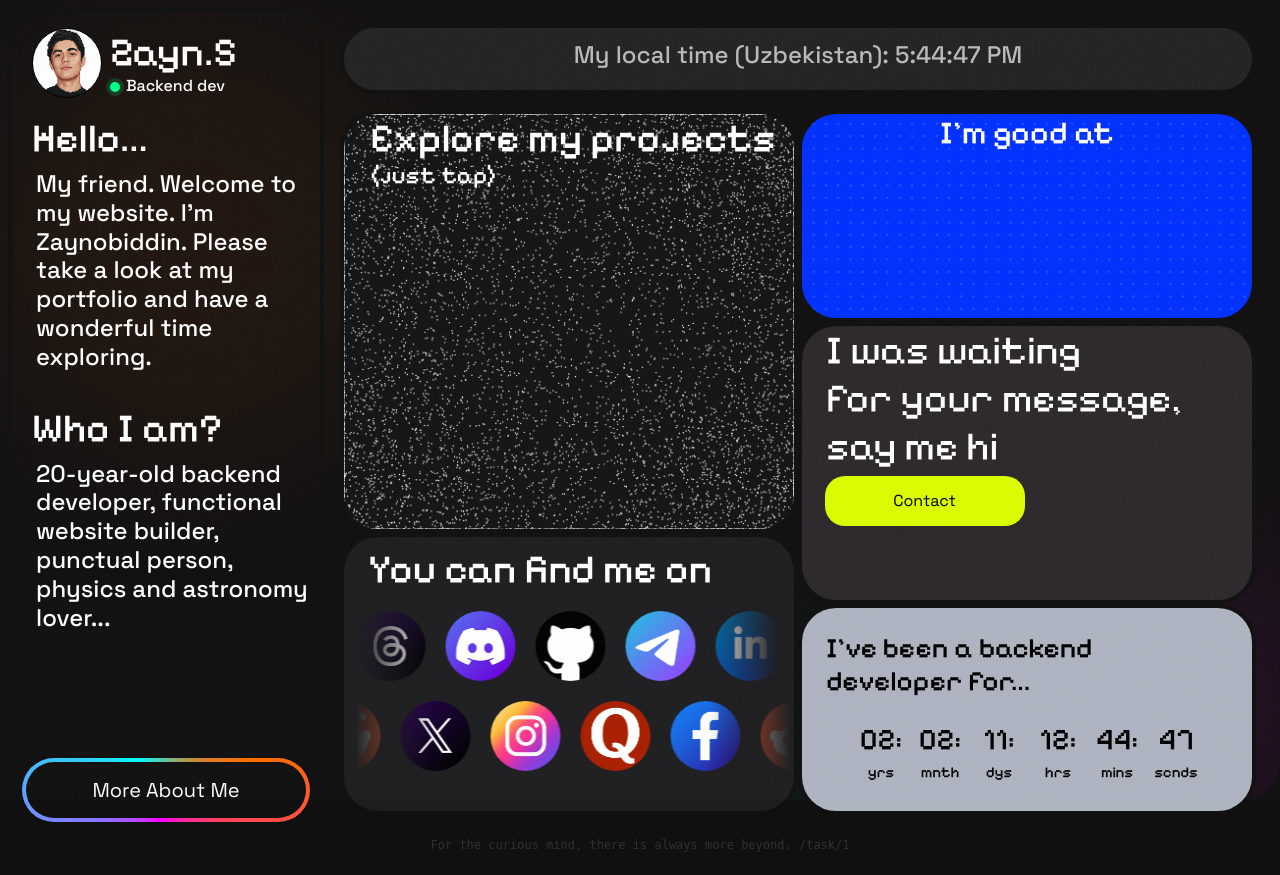
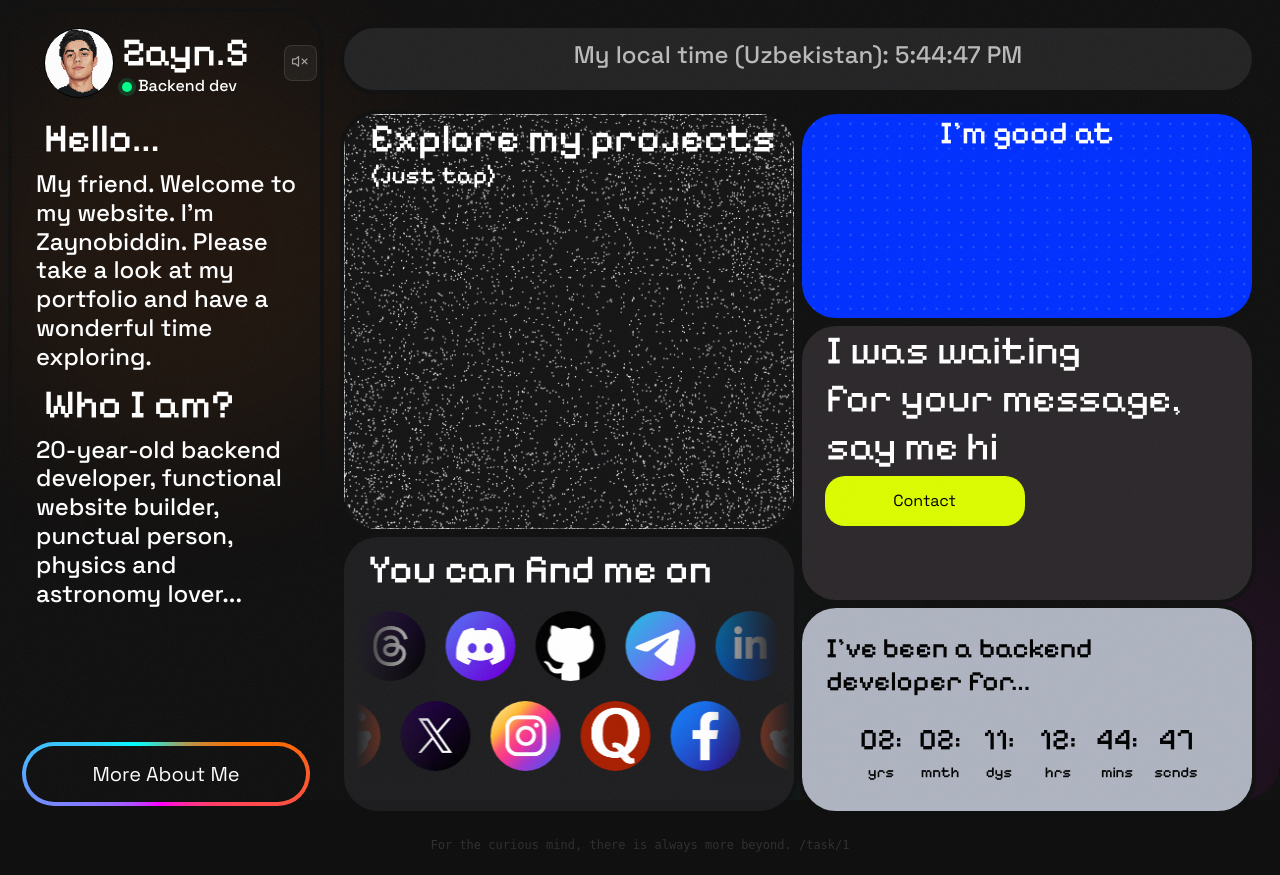
Before and after one commit to Zaynobiddin33/portf, a Django app: page / in a window 1280 px wide. Shown: the top 875 px of the page. Run offline with Django 5.2, Linux system fonts and the light colour scheme; data that the repository does not hold is empty.

Commit message:
music effect

```diff
--- a/templates/portfolio.html
+++ b/templates/portfolio.html
@@ -428,6 +428,32 @@
     transition: transform 0.3s ease;
   }
 
+
+.audio-control-btn {
+    background: rgba(255, 255, 255, 0.05);
+    border: 1px solid rgba(255, 255, 255, 0.1);
+    color: rgba(255, 255, 255, 0.6);
+    border-radius: 8px;
+    width: 36px;
+    height: 36px;
+    display: flex;
+    align-items: center;
+    justify-content: center;
+    cursor: pointer;
+    transition: all 0.3s cubic-bezier(0.4, 0, 0.2, 1);
+}
+
+.audio-control-btn:hover {
+    background: rgba(255, 255, 255, 0.15);
+    color: #fff;
+    border-color: rgba(255, 255, 255, 0.3);
+    transform: translateY(-2px);
+}
+
+.audio-control-btn i {
+    font-size: 1.2rem;
+}
+
   </style>
   <body>
 
@@ -451,9 +477,11 @@
 
     <div class="row m-sm-2" style="position: relative; z-index: 1;">
         <div class="col-xl-3 col-12-lg col-md-12 h700 bord">
-          <div class="col-12 ms-2">
+          <div class="row col-12 ms-2">
+
+            <div class="col-10 mt-3">
             <a href="{%url 'main'%}">
-              <div class="col-12 mt-3 d-flex" style="height: 70px;">
+              <div class="profil-sec d-flex" style="height: 70px;">
                   <div class="profile"></div>
                   <div class="ms-2">
                     <h1 class="m-0 glitch" data-text="Zayn.S">Zayn.S</h1>
@@ -461,6 +489,15 @@
                   </div>
               </div>
             </a>
+            </div>
+
+            <div class="col-2 mt-3 d-flex justify-content-center align-items-center" style=" height:70px">
+              <audio id="bgAudio" src="{%static 'assets/polk.mp3'%}" autoplay muted loop></audio>
+              <button id="muteToggle" class="ms-3 audio-control-btn" title="Toggle Music">
+                  <i id="audioIcon" class="bi bi-volume-mute"></i>
+              </button>
+
+            </div>
               <div class="col-12  justify-content-left d-flex mt-3">
                 <h1 class="hello-magnetic" id="helloText">Hello...</h1>
               </div>
@@ -1030,6 +1067,29 @@ conDiv.addEventListener('mouseleave', () => {
   }, 1200);
 </script>
 
+<script>
+const audio = document.getElementById('bgAudio');
+const muteBtn = document.getElementById('muteToggle');
+const audioIcon = document.getElementById('audioIcon');
+
+muteBtn.addEventListener('click', function(e) {
+    e.preventDefault(); // Stop the link from firing
+
+    if (audio.muted) {
+        audio.muted = false;
+        audio.play();
+        // Switch classes to 'Volume Up'
+        audioIcon.classList.remove('bi-volume-mute');
+        audioIcon.classList.add('bi-volume-up');
+    } else {
+        audio.muted = true;
+        // Switch classes back to 'Mute'
+        audioIcon.classList.remove('bi-volume-up');
+        audioIcon.classList.add('bi-volume-mute');
+    }
+});
+</script>
+
 <div class="d-flex justify-content-center mb-3" style="opacity: 0.15; transition: opacity 0.5s;"
      onmouseenter="this.style.opacity='0.8'"
      onmouseleave="this.style.opacity='0.15'">
```
Also changed, not shown: 1 other file.
